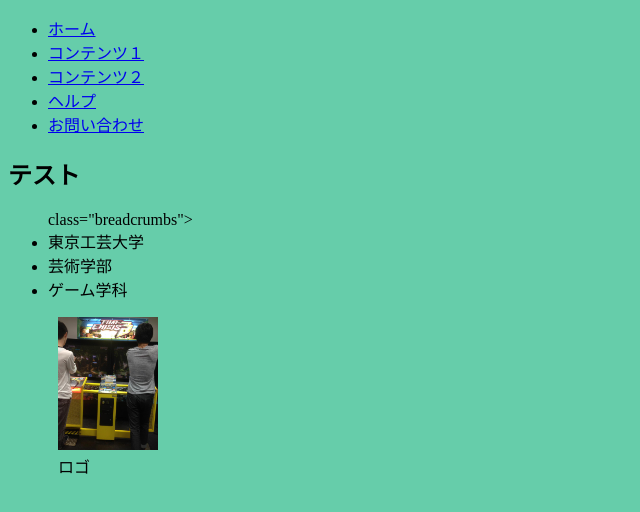
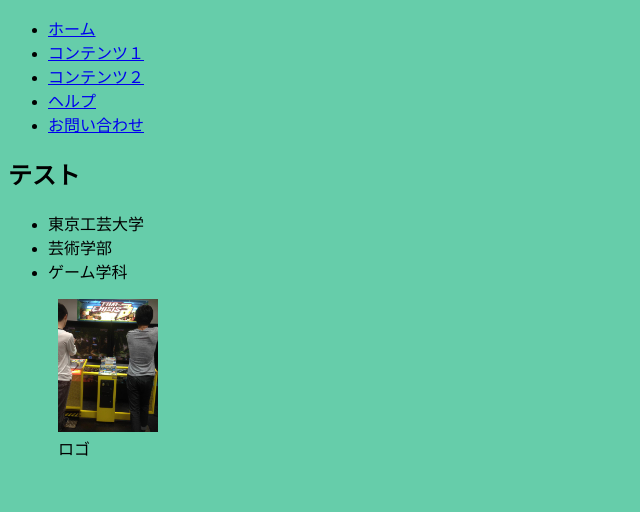
Before and after one commit to nyutorino/2016web1-8, a plain HTML site: page index.html in a window 1280 px wide. Shown: the whole page, without its empty margins (0-640 px from the left). Drawn offline with Linux system fonts and the light colour scheme.

Commit message:
Update index.html

```diff
--- a/index.html
+++ b/index.html
@@ -15,7 +15,7 @@
           <li><a href="#">お問い合わせ</a></li>
       </ul>
       <h1>テスト</h1>
-      <ul> class="breadcrumbs">
+      <ul> <class="breadcrumbs">
       <li>東京工芸大学</li>
       <li>芸術学部</li>
       <li>ゲーム学科</li>
```
